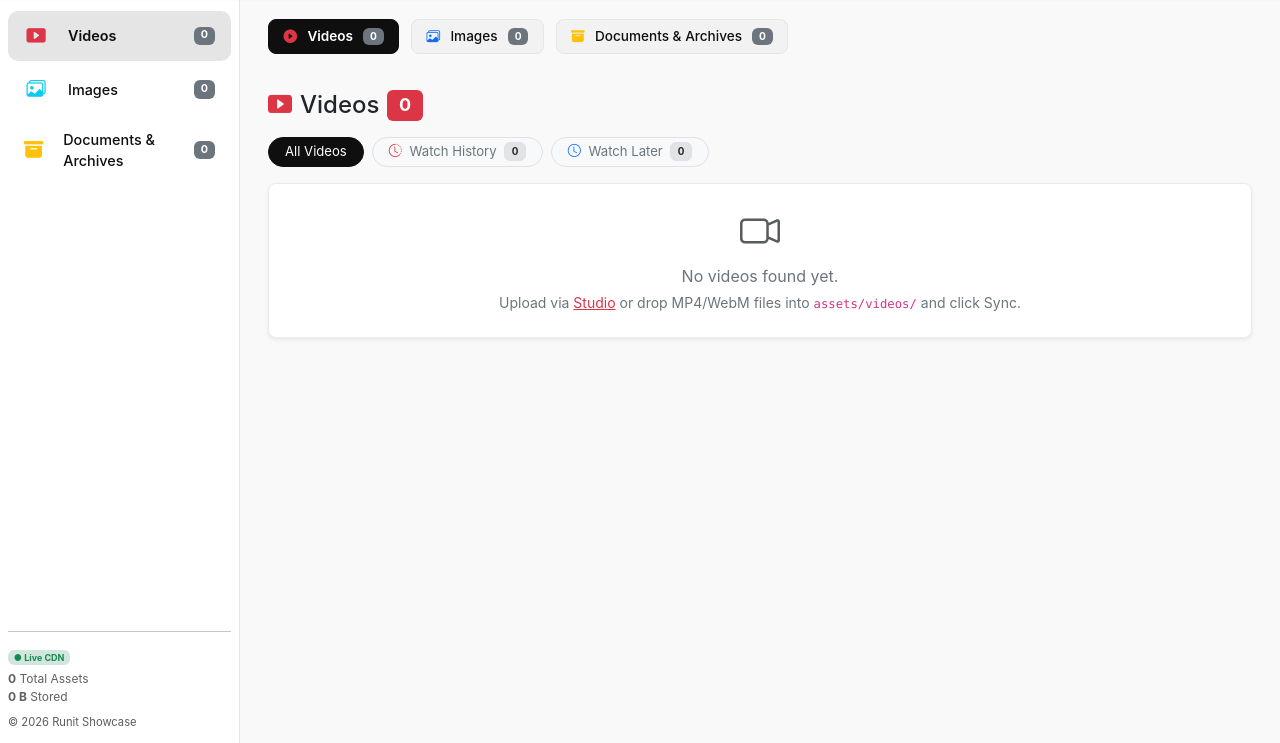
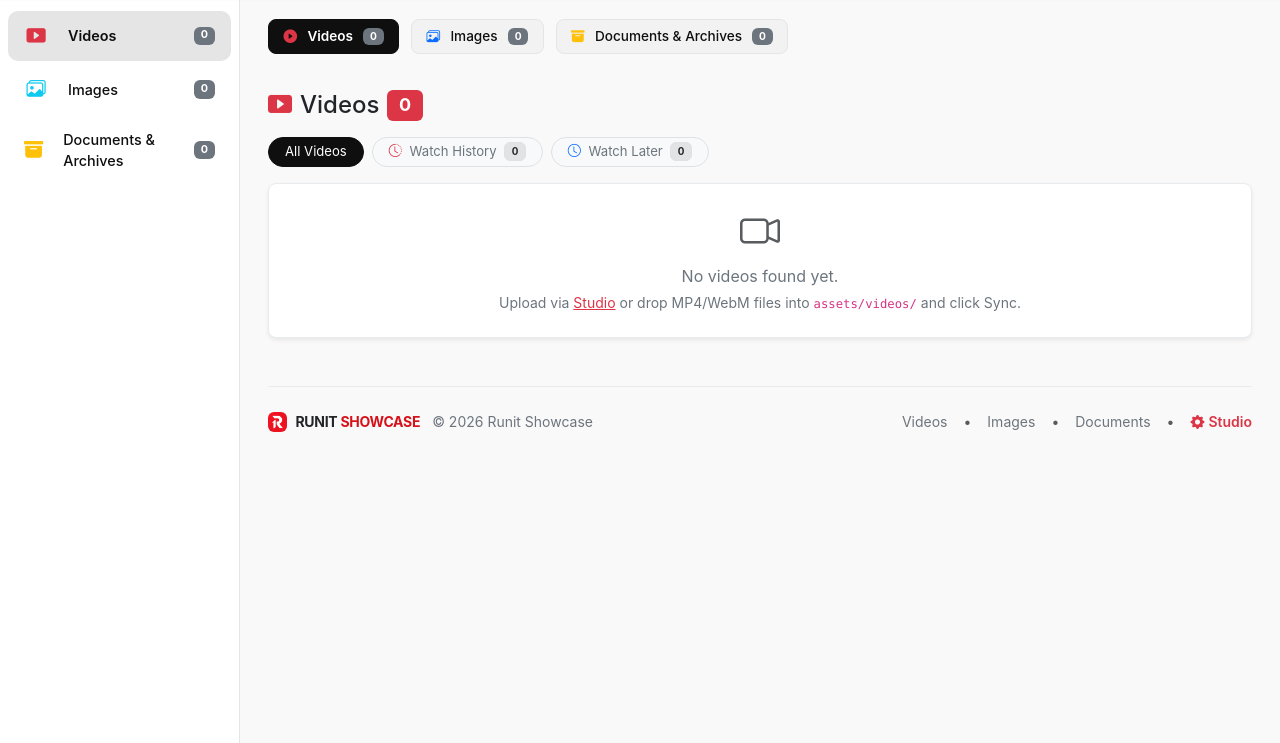
Before and after one commit to code-with-varun/showcase, a PHP site: page /index.php in a window 1280 px wide. Shown: the part 57-800 px from the top of the page. Run offline with PHP 8.4, Linux system fonts and the light colour scheme; the visitor is signed in with stand-in values (Sample User, id 1); data comes from the database, SQL or seed files in the repository; data that the repository does not hold is empty.

Commit message:
refactor: remove sidebar stats footer and move clean footer to bottom of page

```diff
--- a/css/youtube.css
+++ b/css/youtube.css
@@ -1136,3 +1136,16 @@ body.sidebar-collapsed .yt-main-content {
   color: #fff !important;
   border-color: #0f0f0f !important;
 }
+
+/* Site Footer */
+.yt-site-footer {
+  background-color: transparent;
+}
+
+.yt-site-footer a {
+  transition: color 0.15s ease;
+}
+
+.yt-site-footer a:hover {
+  color: #0f0f0f !important;
+}
--- a/includes/footer.php
+++ b/includes/footer.php
@@ -3,6 +3,30 @@
  * Shared Footer & Modals Template (Light Theme)
  */
 ?>
+    <!-- Actual Site Footer -->
+    <footer class="yt-site-footer mt-5 pt-4 pb-4 border-top border-light-subtle text-secondary small">
+      <div class="d-flex flex-wrap align-items-center justify-content-between gap-3">
+        <div class="d-flex align-items-center gap-2">
+          <img src="<?= $baseUrl ?>/public/Runit%20logo%20pack/app-icon-red.png" alt="Runit" height="20" class="rounded">
+          <span class="fw-bold text-dark" style="letter-spacing: -0.3px;">RUNIT <span style="color: #d6111a;">SHOWCASE</span></span>
+          <span class="text-secondary ms-1">&copy; <?= date('Y') ?> Runit Showcase</span>
+        </div>
+
+        <div class="d-flex align-items-center gap-3">
+          <a href="<?= $baseUrl ?>/index.php?type=video" class="text-secondary text-decoration-none">Videos</a>
+          <span class="text-muted">•</span>
+          <a href="<?= $baseUrl ?>/index.php?type=image" class="text-secondary text-decoration-none">Images</a>
+          <span class="text-muted">•</span>
+          <a href="<?= $baseUrl ?>/index.php?type=document" class="text-secondary text-decoration-none">Documents</a>
+          <?php if (isAdminLoggedIn()): ?>
+            <span class="text-muted">•</span>
+            <a href="<?= $baseUrl ?>/studio.php" class="text-danger text-decoration-none fw-semibold">
+              <i class="bi bi-gear-fill me-1"></i>Studio
+            </a>
+          <?php endif; ?>
+        </div>
+      </div>
+    </footer>
   </main>
 
   <!-- Global CDN & Embed Hub Modal -->
--- a/includes/sidebar.php
+++ b/includes/sidebar.php
@@ -10,8 +10,6 @@ $pdo = getDB();
 // Quick counts by the 3 simple categories
 $statStmt = $pdo->query("
     SELECT
-        COUNT(*) AS total_files,
-        COALESCE(SUM(file_size), 0) AS total_size,
         SUM(CASE WHEN asset_type = 'video' THEN 1 ELSE 0 END) AS count_videos,
         SUM(CASE WHEN asset_type = 'image' THEN 1 ELSE 0 END) AS count_images,
         SUM(CASE WHEN asset_type IN ('document', 'archive') THEN 1 ELSE 0 END) AS count_docs_zips
@@ -19,7 +17,7 @@ $statStmt = $pdo->query("
     WHERE is_public = 1
 ");
 $sidebarStats = $statStmt->fetch() ?: [
-    'total_files' => 0, 'total_size' => 0, 'count_videos' => 0, 'count_images' => 0, 'count_docs_zips' => 0
+    'count_videos' => 0, 'count_images' => 0, 'count_docs_zips' => 0
 ];
 
 $currentType = $_GET['type'] ?? '';
@@ -49,15 +47,5 @@ $currentType = $_GET['type'] ?? '';
       </a>
 
     </nav>
-
-    <!-- Sidebar Footer Stats -->
-    <div class="sidebar-footer mt-auto pt-3 border-top border-secondary-subtle" style="font-size: 0.75rem; color: var(--yt-text-muted);">
-      <div class="mb-1">
-        <span class="badge bg-success-subtle text-success">● Live CDN</span>
-      </div>
-      <div><strong><?= (int)$sidebarStats['total_files'] ?></strong> Total Assets</div>
-      <div><strong><?= formatBytes((float)$sidebarStats['total_size']) ?></strong> Stored</div>
-      <div class="mt-2 text-muted" style="font-size: 0.7rem;">&copy; <?= date('Y') ?> Runit Showcase</div>
-    </div>
   </div>
 </aside>
```
